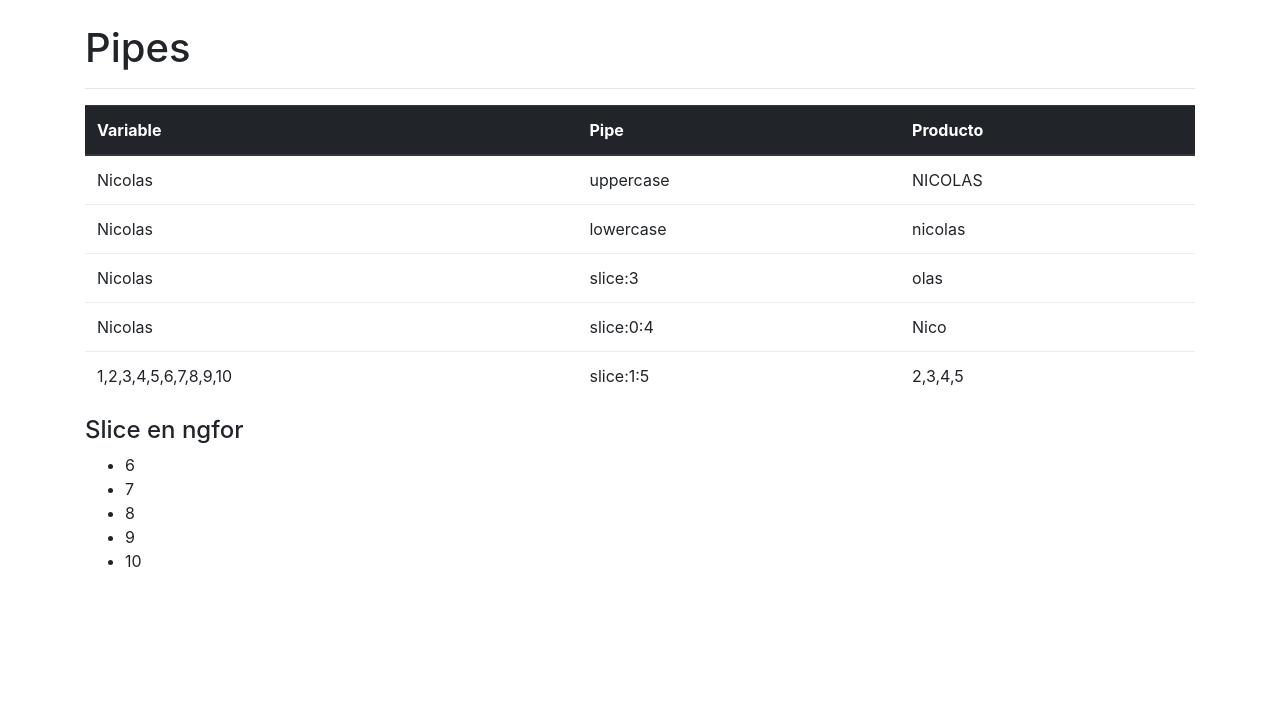
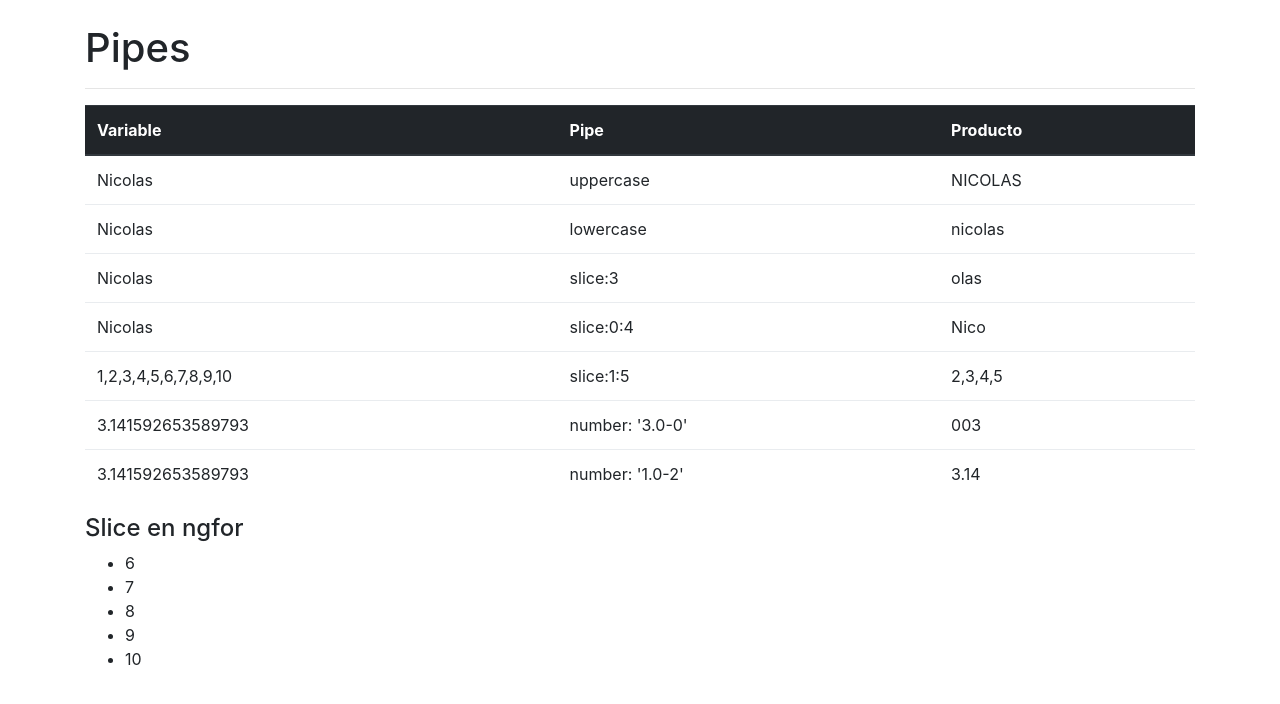
Before and after one commit to niconaranjo/pipes-angular-2, an Angular app: page / in a window 1280 px wide. Shown: the top 704 px of the page. Built offline with nearby package versions, Linux system fonts and the light colour scheme.

Commit message:
Pipe Number/Decimal

```diff
--- a/src/app/app.component.html
+++ b/src/app/app.component.html
@@ -38,6 +38,18 @@
         <td> {{ arreglo | slice:1:5 }} </td>
       </tr>
 
+      <tr>
+        <td> {{ PI }} </td>
+        <td> number: '3.0-0' </td>
+        <td> {{ PI | number:'3.0-0' }} </td>
+      </tr>
+
+      <tr>
+        <td> {{ PI }} </td>
+        <td> number: '1.0-2' </td>
+        <td> {{ PI | number:'1.0-2' }} </td>
+      </tr>
+
     </tbody>
   </table>
 
--- a/src/app/app.component.ts
+++ b/src/app/app.component.ts
@@ -8,5 +8,6 @@
 export class AppComponent {
   nombre:string = "Nicolas";
   arreglo = [1,2,3,4,5,6,7,8,9,10];
+  PI = Math.PI;
 
 }
```
